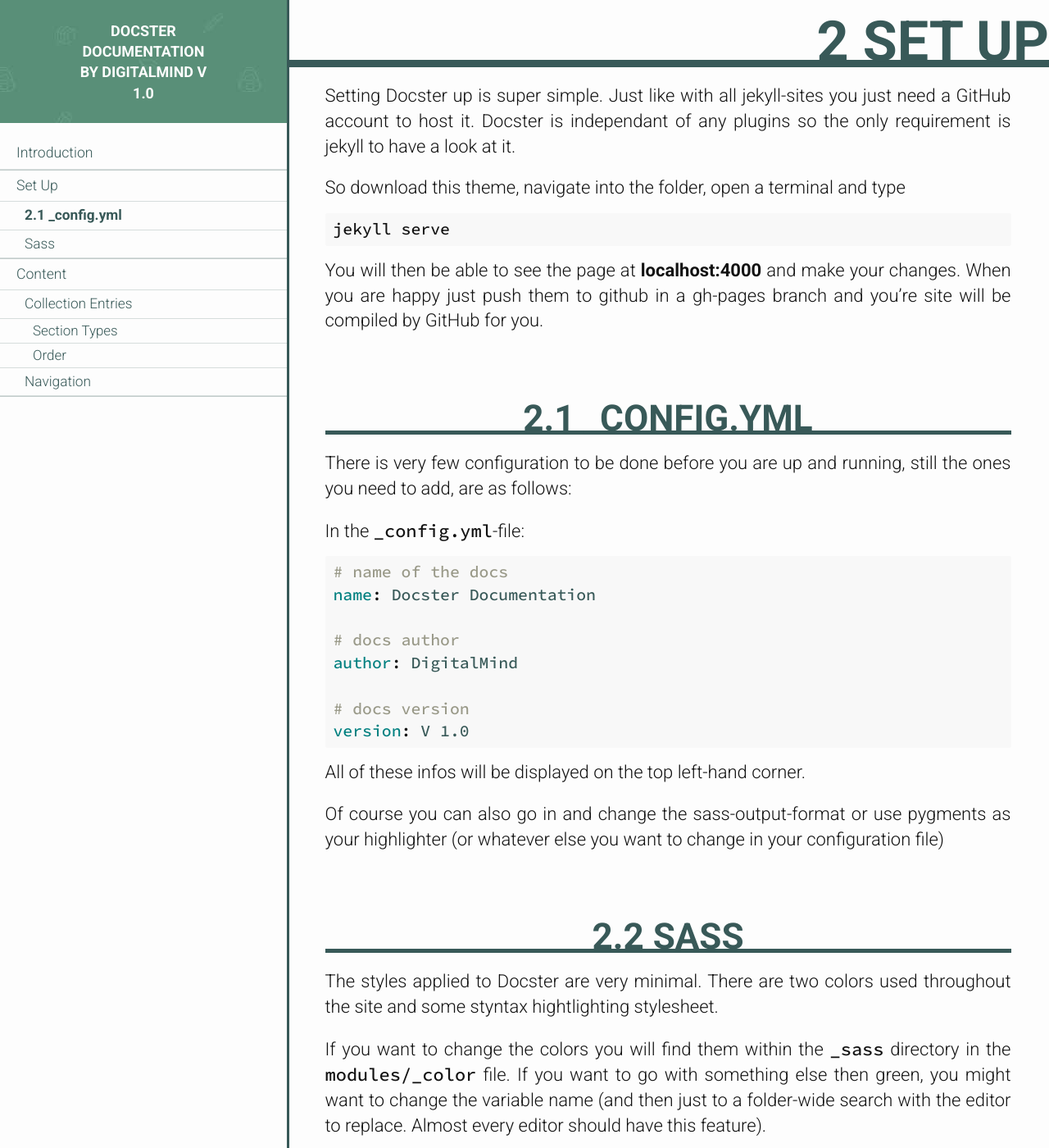
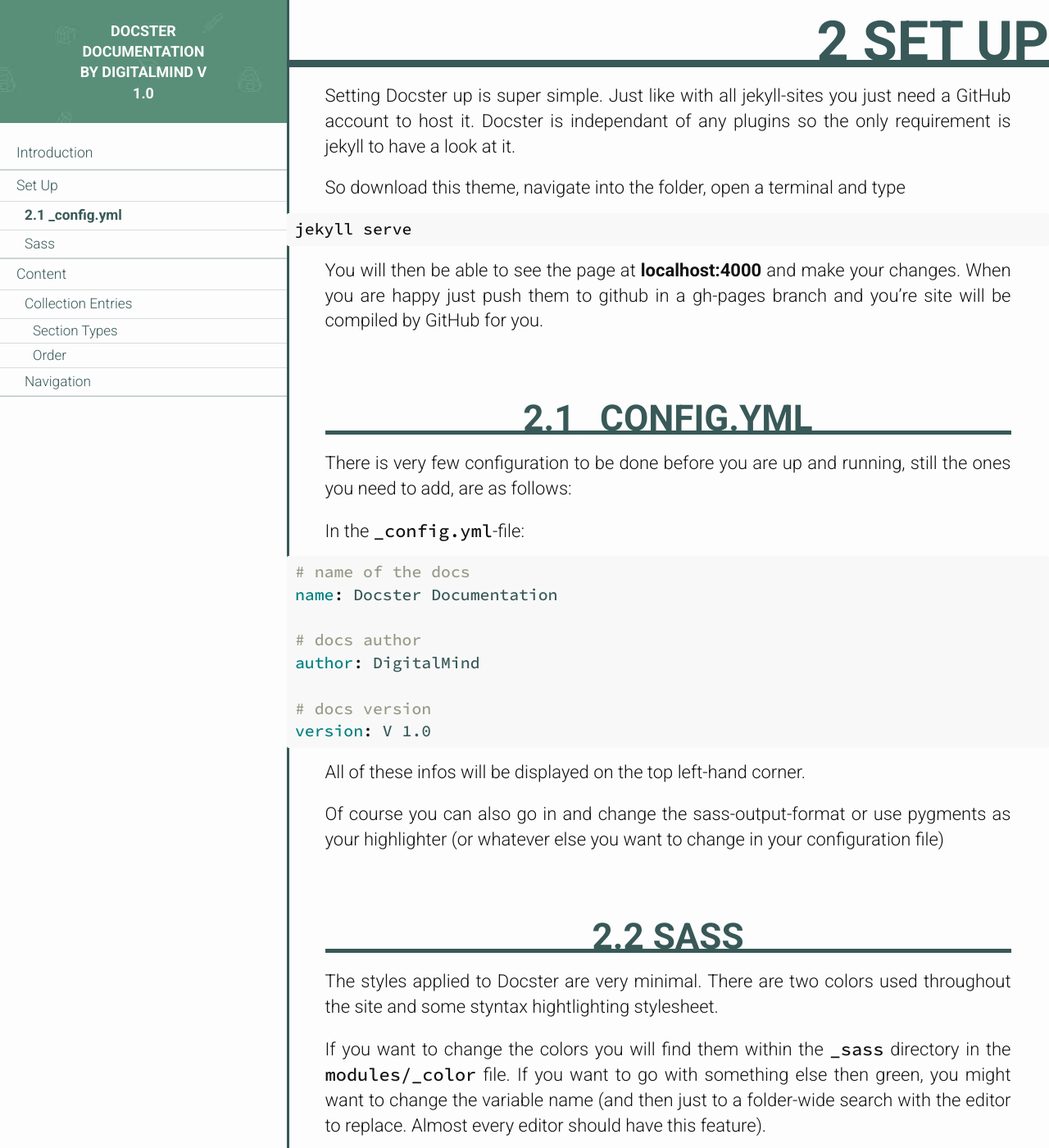
Before and after one commit to DigitalMindCH/docster-jekyll-theme, a Jekyll site: the page built from index.html, in a window 1280 px wide and 1400 px high, scrolled down 424 px. Shown: the whole window at 82% size. Built offline with Jekyll 4.4.1, drawn with Linux system fonts in a browser that asks for light colours.

Commit message:
syntax highlighting

```diff
--- a/_sass/partials/_general.scss
+++ b/_sass/partials/_general.scss
@@ -44,10 +44,6 @@
         box-sizing: border-box;
     }
 
-    pre {
-        margin-left: 5%;
-        margin-right: 5%;
-    }
     > ol{
         padding-left: calc(5% + 40px);
     }
```
